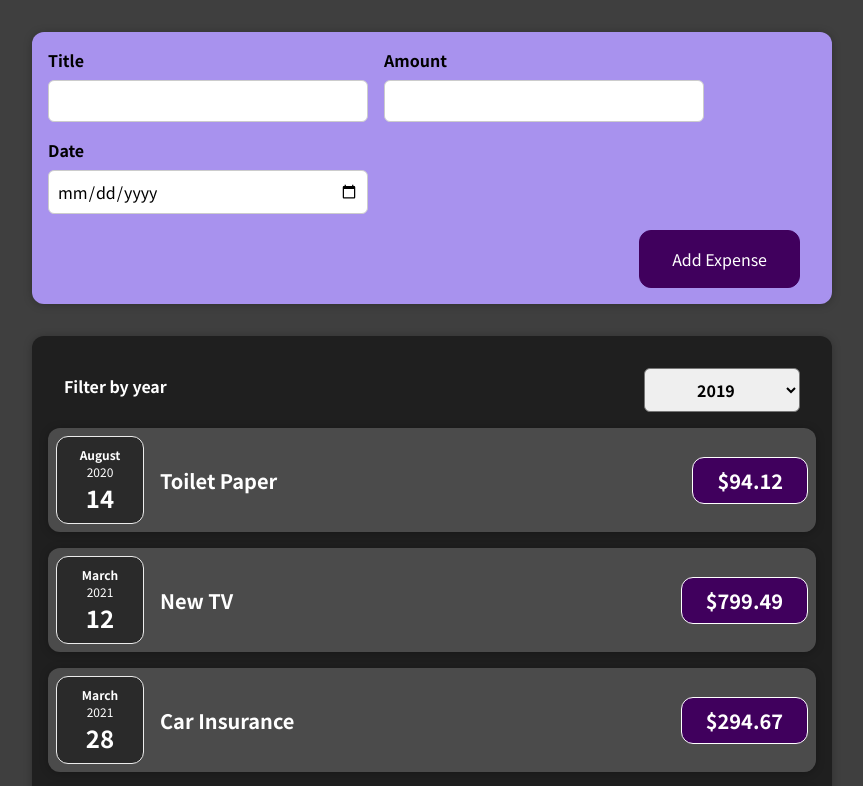
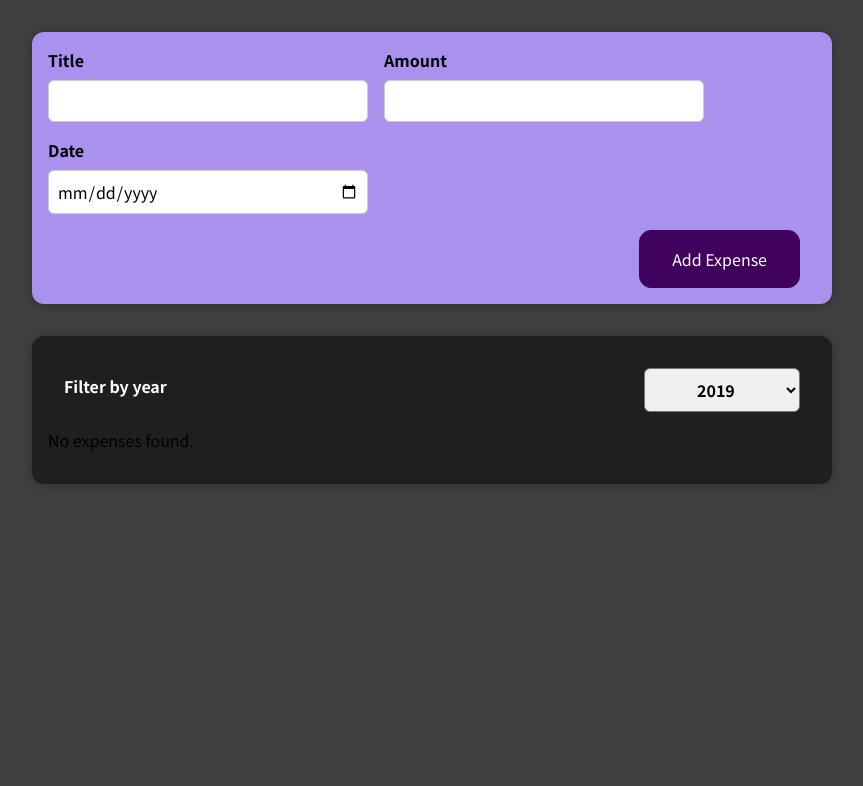
Before and after one commit to vishesh-baj/react-tuts, a React (Create React App) app in the folder react-complete-guide/: page / in a window 1280 px wide. Shown: the top 786 px of the page, without its empty margins (208-1071 px from the left). Built offline with nearby package versions, Linux system fonts and the light colour scheme.

Commit message:
added filter by year

```diff
--- a/react-complete-guide/src/App.js
+++ b/react-complete-guide/src/App.js
@@ -27,7 +27,9 @@
   const addExpenseHandler = (expense) => {
     console.log("In App.js");
     console.log(expense);
-    setExpenses([...expenses, expense]);
+    setExpenses((prevState) => {
+      return [expense, ...prevState];
+    });
   };
   return (
     <>
--- a/react-complete-guide/src/components/Expenses/Expenses.jsx
+++ b/react-complete-guide/src/components/Expenses/Expenses.jsx
@@ -9,19 +9,29 @@
   const filterChangeHandler = (selectedYear) => {
     setFilteredYear(selectedYear);
   };
+  const filteredExpenses = props.items.filter((expense) => {
+    return expense.date.getFullYear().toString() === filteredYear;
+  });
+
+  // conditionally rendering expenses content
+  let expensesContent = <p>No expenses found.</p>;
+  if (filteredExpenses.length > 0) {
+    expensesContent = filteredExpenses.map((expense) => (
+      <ExpenseItem
+        key={expense.id}
+        title={expense.title}
+        amount={expense.amount}
+        date={expense.date}
+      />
+    ));
+  }
   return (
     <Card className="expenses">
       <ExpenseFilter
         selected={filteredYear}
         onChangeFilter={filterChangeHandler}
       />
-      {props.items.map((expense) => (
-        <ExpenseItem
-          title={expense.title}
-          amount={expense.amount}
-          date={expense.date}
-        />
-      ))}
+      {expensesContent}
     </Card>
   );
 };
--- a/react-complete-guide/src/index.js
+++ b/react-complete-guide/src/index.js
@@ -2,5 +2,4 @@
 
 import "./index.css";
 import App from "./App";
-
 ReactDOM.render(<App />, document.getElementById("root"));
```
